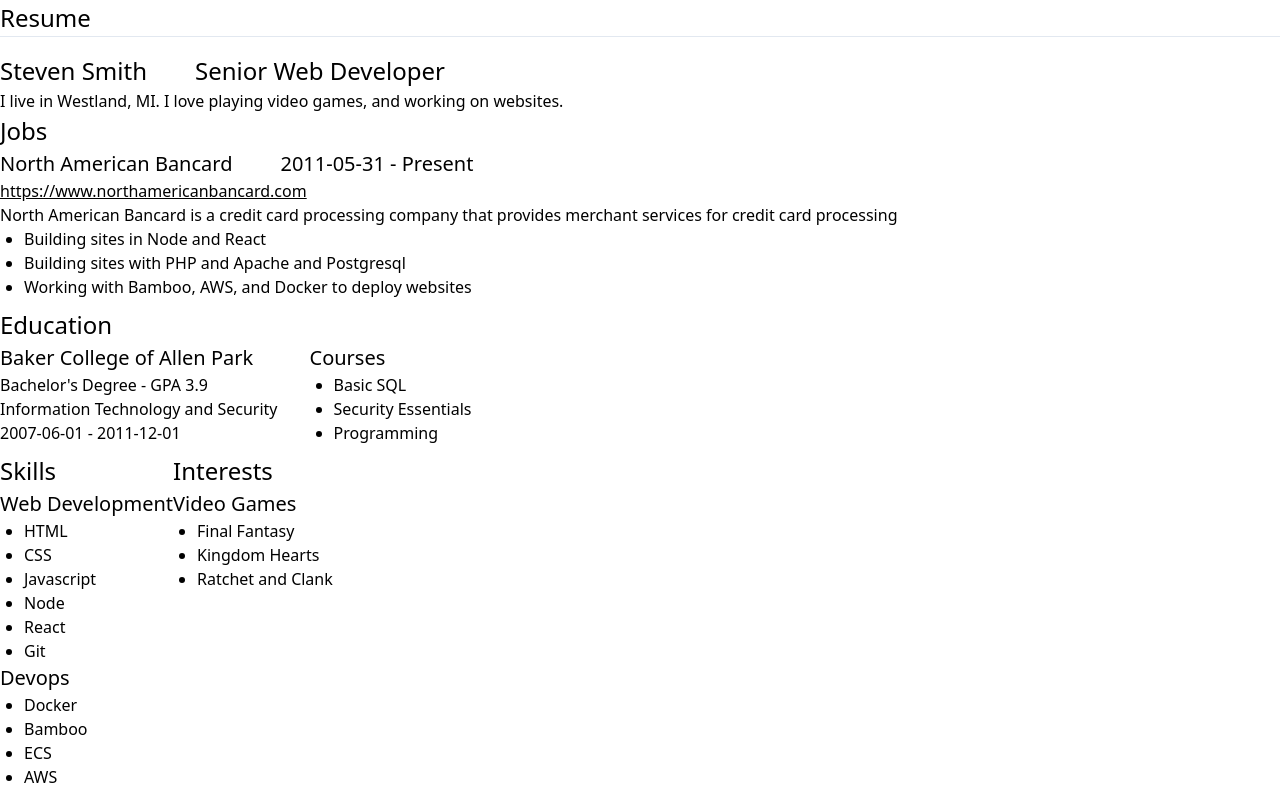
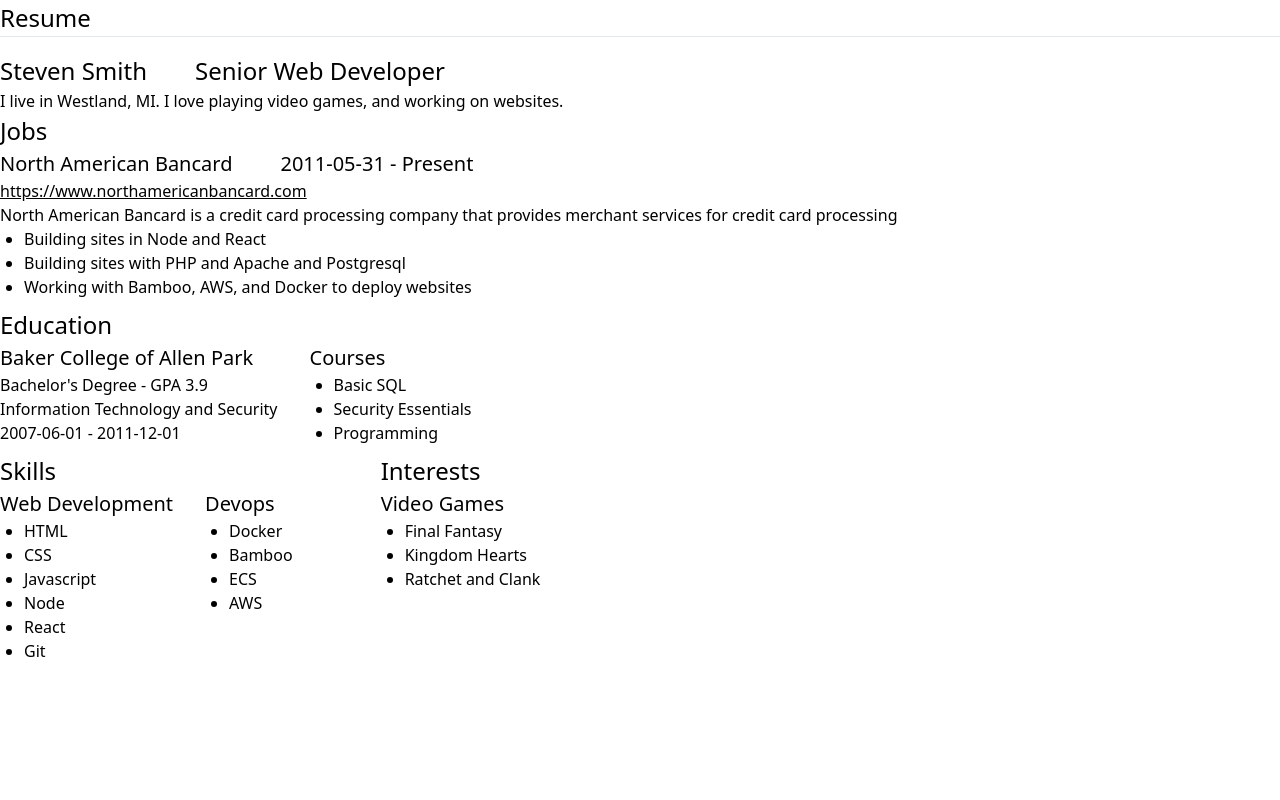
Before and after one commit to kodemaan/gatsby-personal-site, a Gatsby site: page /about in a window 1280 px wide. Built offline with nearby package versions, Linux system fonts and the light colour scheme; Gatsby itself is replaced by a stand-in of ours.

Commit message:
Fixing more issues with responsive layout

```diff
--- a/src/components/resume.jsx
+++ b/src/components/resume.jsx
@@ -150,15 +150,15 @@
           </>
         )}
         <div className="w-full"></div>
-        <div>
-          <div className="mt-2">Skills</div>
+        <div className="w-full flex flex-wrap sm:w-auto">
+          <div className="mt-2 w-full">Skills</div>
           {jsonResume.skills.map(skill =>
-            <>
+            <div className="w-full sm:w-auto sm:mr-8" key={skill.name}>
               <div className="text-xl">{skill.name}</div>
               <ul className="list-disc text-base ml-6">
                 {skill.keywords.map(keyword => <li key={skill.name + keyword}>{keyword}</li>)}
               </ul>
-            </>
+            </div>
           )}
         </div>
         <div className="w-full sm:w-auto mr-8">
```
